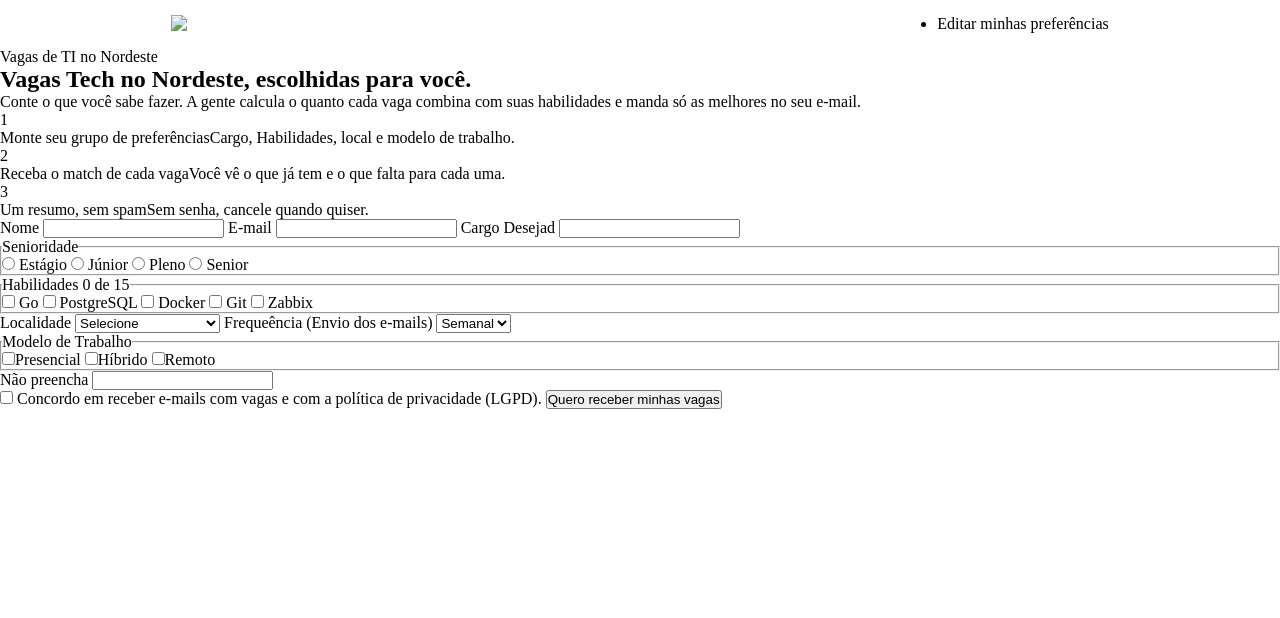
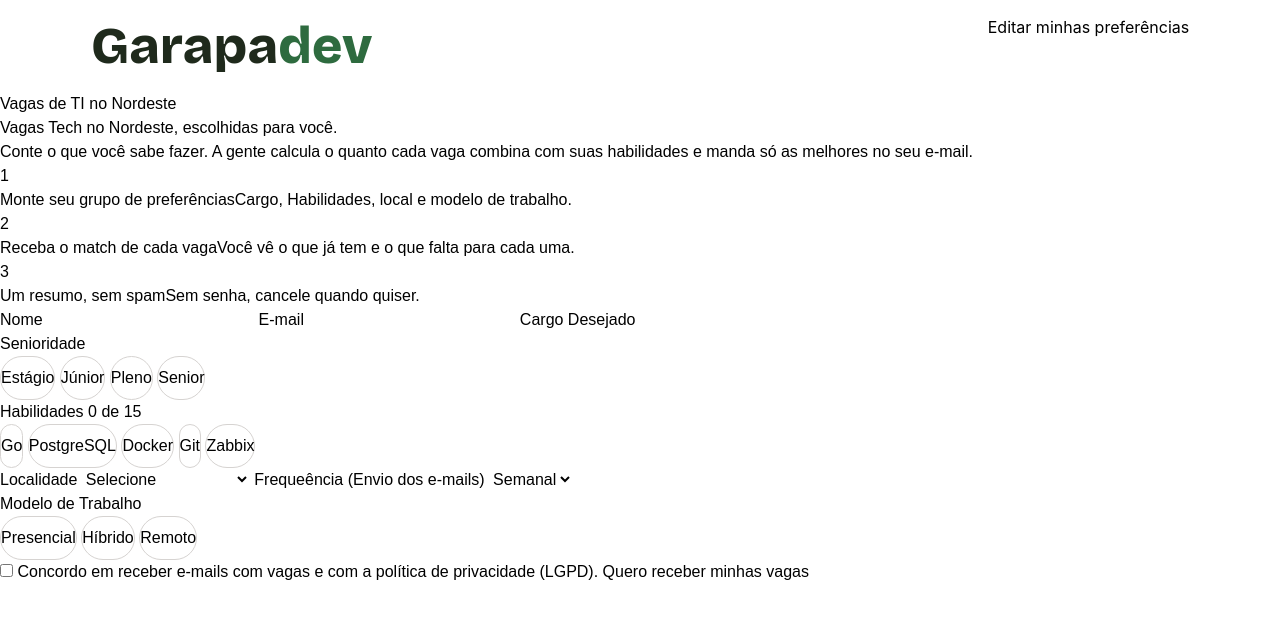
Before and after one commit to arthurztt/garapadev, a plain HTML site: page pages/index.html in a window 1280 px wide. Drawn offline with nearby package versions, Linux system fonts and the light colour scheme; files that its build step writes are made by us from their sources.

Commit message:
feat(css): Adicionando e configurando o tailwind + postcss no projeto.

```diff
--- /dev/null
+++ b/assets/css/style.css
@@ -0,0 +1,21 @@
+@import "tailwindcss";
+
+@theme {
+  --color-cana: #2E6B3F;
+  --color-sol: #F4C542;
+  --color-creme: #FBF7EC;
+  --font-display: "Bricolage Grotesque", sans-serif;
+} /* bg-cana text-sol font-display */
+
+* {
+    margin: 0;
+    padding: 0;
+    box-sizing: border-box;
+}
+
+ nav {
+    padding: 15px;
+    display: flex;
+    justify-content: space-around;
+    gap: 35%;
+}
--- a/pages/index.html
+++ b/pages/index.html
@@ -4,18 +4,18 @@
     <meta charset="utf-8" />
     <meta name="viewport" content="width=device-width" />
     <title>GarapaDev</title>
-    <link rel="stylesheet" href="/styles/style.css">
+    <link rel="stylesheet" href="/css/output.css">
   </head>
   <body>
     <header>
         <nav>
-            <img src="/assets/imgs/logo.png">
+            <img src="/assets/imgs/project-logo.png">
             <ul>
                 <li><a src="">Editar minhas preferências</a></li>
             </ul>
         </nav>
     </header>
-    <main>
+    <main class="font-display">
         <section class="hero">
             <div class="hero-title">
                 <p class="about-topic">Vagas de TI no Nordeste</p>
@@ -44,7 +44,7 @@
                 <label for="email">E-mail</label>
                 <input id="email" name="email" type="email" required maxlength="254" autocomplete="email">
 
-                <label for="role">Cargo Desejad</label>
+                <label for="role">Cargo Desejado</label>
                 <input id="role" name="role" type="text" required maxlength="80">
 
                 <fieldset>
--- a/styles/style.css
+++ /dev/null
@@ -1,12 +0,0 @@
-* {
-    margin: 0;
-    padding: 0;
-    box-sizing: border-box;
-}
-
- nav {
-    padding: 15px;
-    display: flex;
-    justify-content: space-around;
-    gap: 35%;
-}
```
Also changed, not shown: assets/css/output.css (added), assets/imgs/project-logo.png (added), 1 other file.
